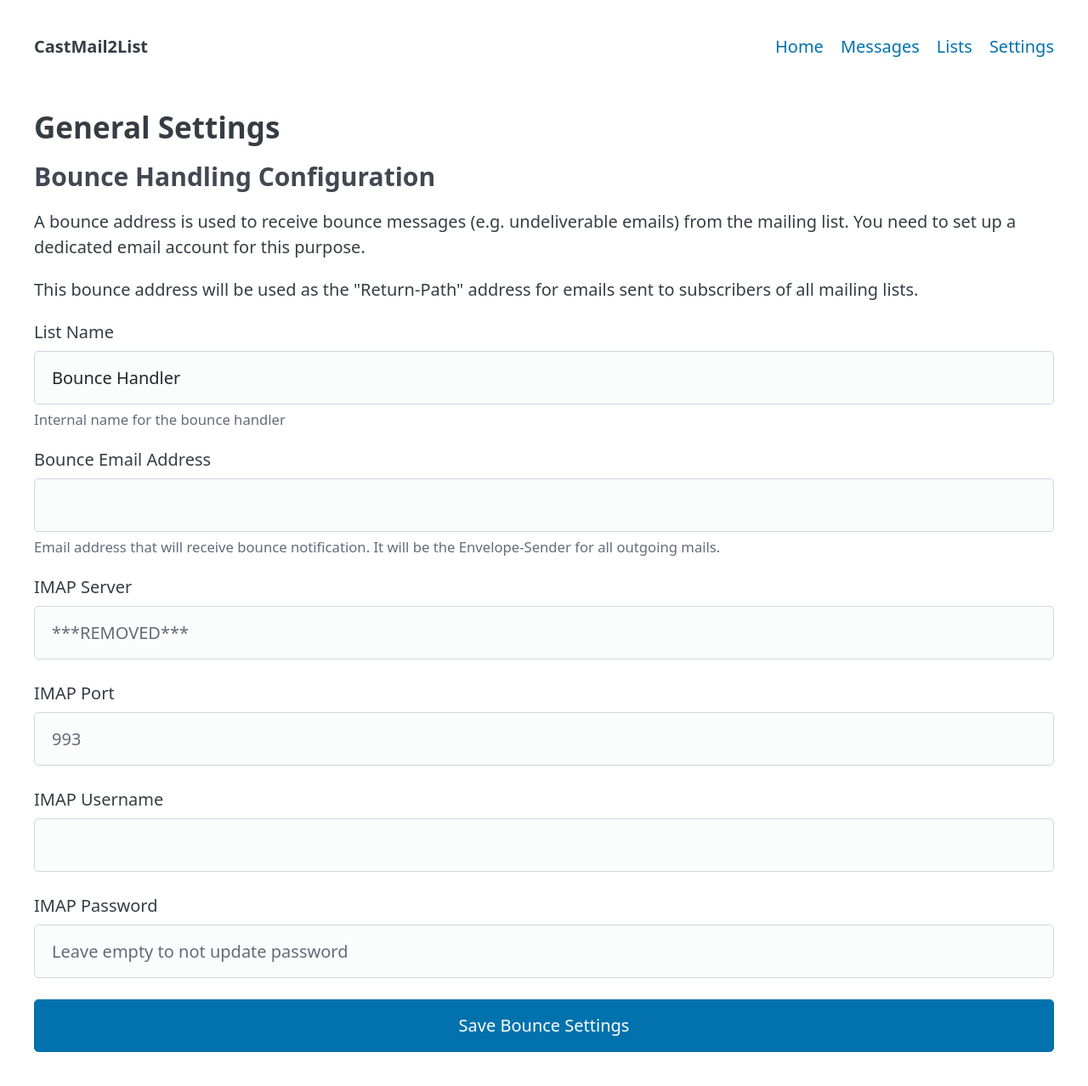
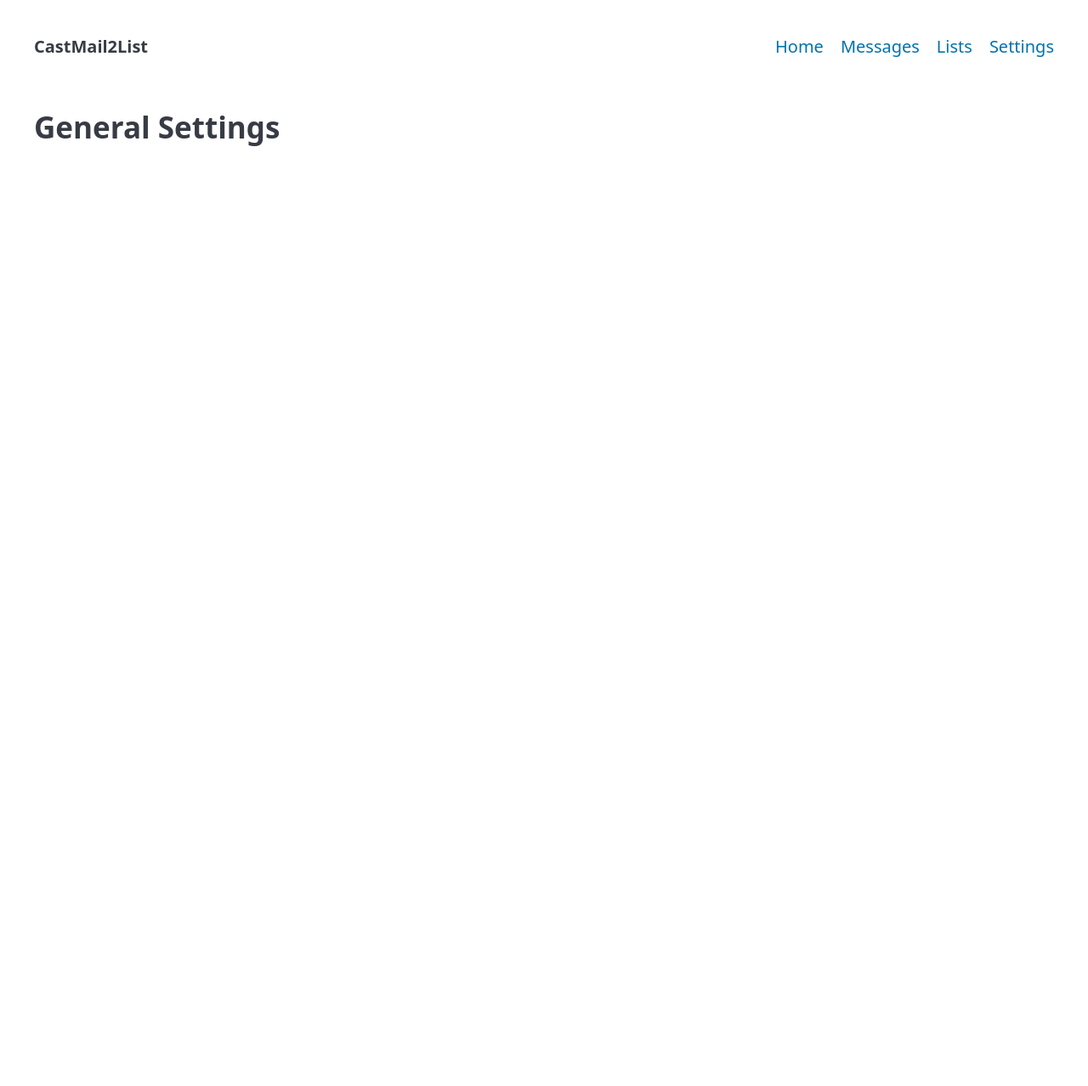
Before and after one commit to mxmehl/castmail2list, a Flask app: page /settings in a window 1280 px wide. Shown: the whole page at 85% size. After the commit the page ends 172 px from the top, so only its background shows below. Run offline with Flask 3, Linux system fonts and the light colour scheme.

Commit message:
feat: remove bounce settings, we will use + instead

```diff
--- a/castmail2list/forms.py
+++ b/castmail2list/forms.py
@@ -43,29 +43,6 @@ class MailingListForm(FlaskForm):
     submit = SubmitField(_("Save List"))
 
 
-class BounceListForm(FlaskForm):
-    """Form for creating and editing the bounce handling list"""
-
-    name = StringField(
-        _("List Name"),
-        validators=[DataRequired(), Length(min=1, max=100)],
-        default="Bounce Handler",
-        description=_("Internal name for the bounce handler"),
-    )
-    address = EmailField(
-        _("Bounce Email Address"),
-        validators=[DataRequired(), Email()],
-        description=_(
-            "Email address that will receive bounce notification. It will be the Envelope-Sender for all outgoing mails."
-        ),
-    )
-    imap_host = StringField(_("IMAP Server"), validators=[Optional(), Length(max=200)])
-    imap_port = IntegerField(_("IMAP Port"), validators=[Optional(), NumberRange(min=1, max=65535)])
-    imap_user = StringField(_("IMAP Username"), validators=[DataRequired(), Length(max=200)])
-    imap_pass = PasswordField(_("IMAP Password"), validators=[Optional()])
-    submit = SubmitField(_("Save Bounce Settings"))
-
-
 class SubscriberAddForm(FlaskForm):
     """Form for adding new subscribers"""
 
--- a/castmail2list/models.py
+++ b/castmail2list/models.py
@@ -25,7 +25,7 @@ class List(Model):  # pylint: disable=too-few-public-methods
     messages = db.relationship("Message", backref="list", lazy=True, cascade="all, delete-orphan")
 
     # Technical settings per list
-    mode: str = db.Column(db.String)  # "broadcast", "group", or "bounce"
+    mode: str = db.Column(db.String)  # "broadcast" or "group"
     imap_host: str = db.Column(db.String)
     imap_port: str | int = db.Column(db.String)
     imap_user: str = db.Column(db.String)
@@ -35,16 +35,6 @@ class List(Model):  # pylint: disable=too-few-public-methods
     only_subscribers_send: bool = db.Column(
         db.Boolean, default=False
     )  # Only allow subscribers to send
-
-    @property
-    def is_bounce_list(self):
-        """Check if this list is a bounce list"""
-        return self.mode == "bounce"
-
-    @classmethod
-    def get_bounce_list(cls):
-        """Get the bounce list if it exists"""
-        return cls.query.filter_by(mode="bounce").first()
 
 
 class Subscriber(Model):  # pylint: disable=too-few-public-methods
--- a/castmail2list/templates/settings.html
+++ b/castmail2list/templates/settings.html
@@ -7,42 +7,4 @@
 
 {%- include "flash.html" %} {# Show flash messages #}
 
-<h3>{{ _('Bounce Handling Configuration') }}</h3>
-
-<div class="info-box">
-    <p>{{ _('A bounce address is used to receive bounce messages (e.g. undeliverable emails) from the mailing list. You need to set up a dedicated email account for this purpose.') }}</p>
-    <p>{{ _('This bounce address will be used as the "Return-Path" address for emails sent to subscribers of all mailing lists.') }}</p>
-</div>
-
-
-<form method="POST">
-    {{ form.hidden_tag() }}
-
-    {{ form.name.label }}
-    {{ form.name }}
-    <small>{{ form.name.description }}</small>
-
-    {{ form.address.label }}
-    {{ form.address }}
-    <small>{{ form.address.description }}</small>
-
-    {{ form.imap_host.label }}
-    {{ form.imap_host(placeholder=config.IMAP_DEFAULT_HOST) }}
-    <small>{{ form.imap_host.description }}</small>
-
-    {{ form.imap_port.label }}
-    {{ form.imap_port(placeholder=config.IMAP_DEFAULT_PORT) }}
-    <small>{{ form.imap_port.description }}</small>
-
-    {{ form.imap_user.label }}
-    {{ form.imap_user }}
-    <small>{{ form.imap_user.description }}</small>
-
-    {{ form.imap_pass.label }}
-    {{ form.imap_pass(placeholder=_("Leave empty to not update password")) }}
-    <small>{{ form.imap_pass.description }}</small>
-
-    {{ form.submit }}
-</form>
-
 {% endblock %}
--- a/castmail2list/views.py
+++ b/castmail2list/views.py
@@ -4,7 +4,7 @@ from flask import Flask, flash, redirect, render_template, url_for
 from flask_babel import _
 
 from .config import Config
-from .forms import BounceListForm, MailingListForm, SubscriberAddForm
+from .forms import MailingListForm, SubscriberAddForm
 from .models import List, Message, Subscriber, db
 from .utils import flash_form_errors, normalize_email_list  # <-- import helpers
 
@@ -24,8 +24,7 @@ def init_routes(app: Flask):  # pylint: disable=too-many-statements
 
     @app.route("/lists", methods=["GET"])
     def lists():
-        # Show all mailing lists except bounce list
-        lists = List.query.filter(List.mode != "bounce").all()
+        lists = List.query.all()
         return render_template("lists.html", lists=lists, config=Config)
 
     @app.route("/lists/add", methods=["GET", "POST"])
@@ -184,49 +183,6 @@ def init_routes(app: Flask):  # pylint: disable=too-many-statements
 
     @app.route("/settings", methods=["GET", "POST"])
     def settings():
-        """Manage application settings, including bounce email configuration"""
-        # Get existing bounce list if it exists
-        bounce_list = List.get_bounce_list()
+        """Manage application settings"""
 
-        # Initialize form with existing data if available
-        form = BounceListForm(obj=bounce_list) if bounce_list else BounceListForm()
-
-        if form.validate_on_submit():
-            if bounce_list:
-                # Update fields except password if not provided
-                bounce_list.name = form.name.data
-                bounce_list.address = form.address.data
-                bounce_list.imap_host = form.imap_host.data
-                bounce_list.imap_port = form.imap_port.data
-                bounce_list.imap_user = form.imap_user.data
-                # Only update imap_pass if a new value is provided
-                old_pass = bounce_list.imap_pass
-                if not form.imap_pass.data:
-                    bounce_list.imap_pass = old_pass
-
-                db.session.commit()
-                flash(_("Bounce settings updated successfully!"), "success")
-            else:
-                # Create new bounce list
-                new_bounce_list = List(
-                    mode="bounce",
-                    name=form.name.data,
-                    address=form.address.data,
-                    imap_host=form.imap_host.data or Config.IMAP_DEFAULT_HOST,
-                    imap_port=form.imap_port.data or Config.IMAP_DEFAULT_PORT,
-                    imap_user=form.imap_user.data or "",
-                    imap_pass=form.imap_pass.data or Config.IMAP_DEFAULT_PASS,
-                    from_addr="",  # Not needed for bounce list
-                    allowed_senders="",  # Not needed for bounce list
-                )
-                db.session.add(new_bounce_list)
-                db.session.commit()
-                flash(_("Bounce settings created successfully!"), "success")
-
-            return redirect(url_for("settings"))
-
-        # Flash form errors if any
-        if form.submit.data and form.errors:
-            flash_form_errors(form)
-
-        return render_template("settings.html", form=form, bounce_list=bounce_list, config=Config)
+        return render_template("settings.html", config=Config)
```
